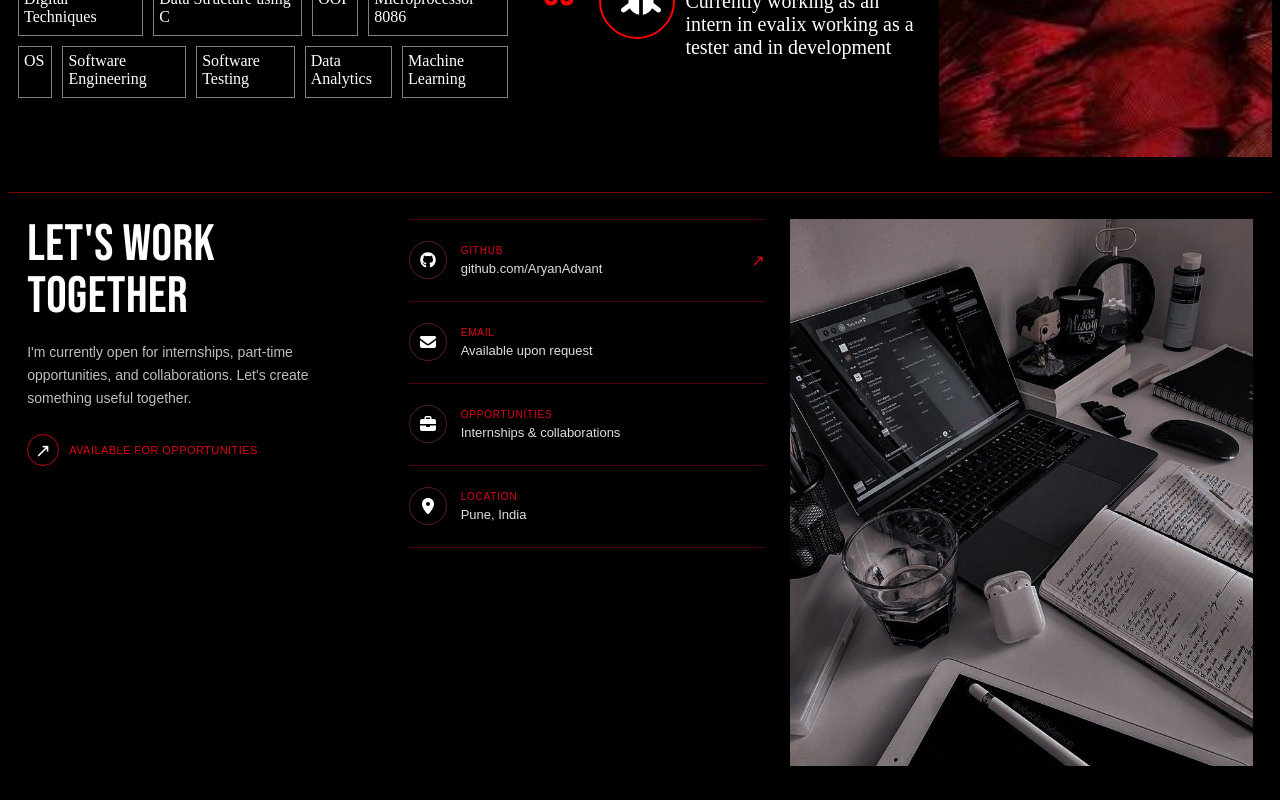
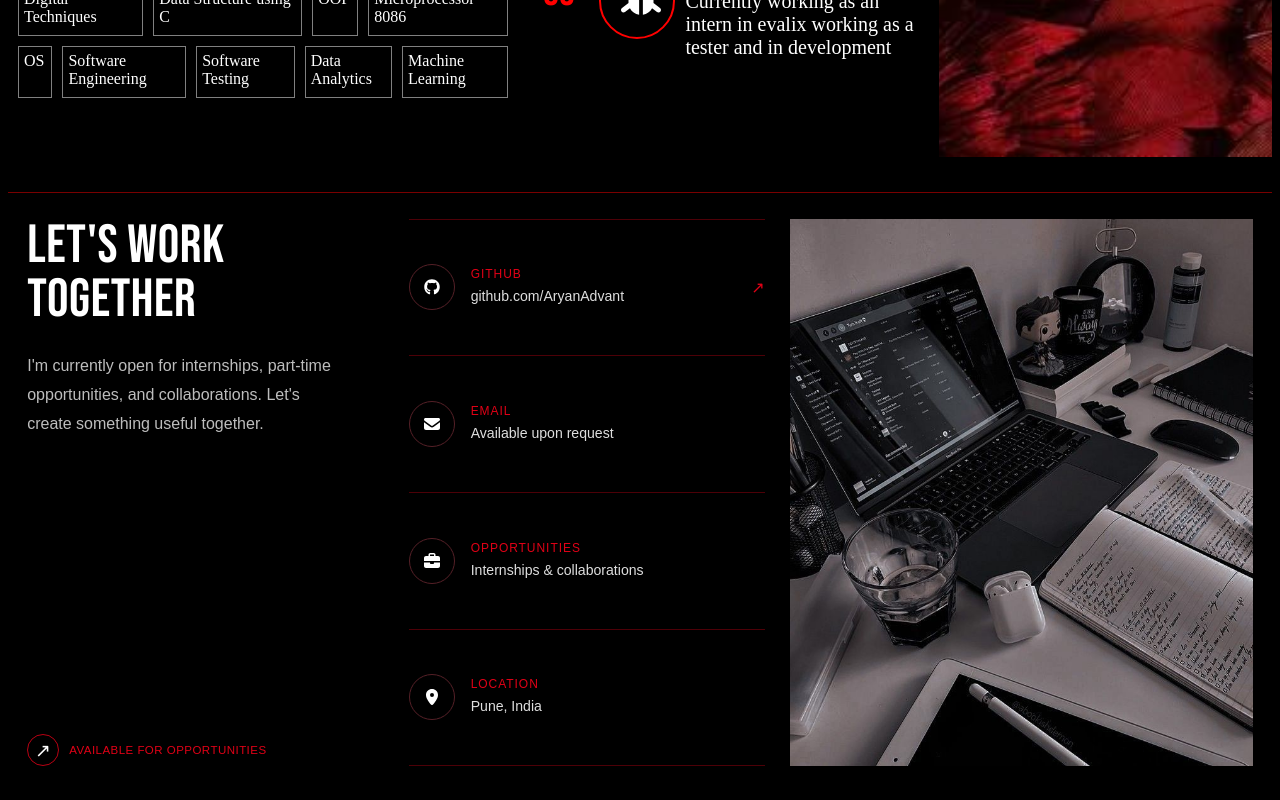
Before and after one commit to AryanAdvant/My-Portfolio, a React (Vite) app: page / in a window 1280 px wide. Shown: the part 2129-2929 px from the top of the page. Built offline with nearby package versions, Linux system fonts and the light colour scheme.

Commit message:
Scale work section content to laptop image height

```diff
--- a/src/styles.css
+++ b/src/styles.css
@@ -830,3 +830,58 @@ body{
     align-self: stretch;
     box-sizing: border-box;
 }
+
+
+/* Scale the work-section content to use the laptop image's height */
+@media (min-width: 901px) {
+    .work-intro {
+        display: flex;
+        flex-direction: column;
+        justify-content: space-between;
+    }
+
+    .work-title {
+        font-size: clamp(44px, 4.2vw, 68px);
+        margin-bottom: 24px;
+    }
+
+    .work-description {
+        font-size: clamp(16px, 1.25vw, 19px);
+        line-height: 1.8;
+        margin-bottom: auto;
+    }
+
+    .work-status {
+        margin-top: auto;
+        padding-top: 28px;
+        font-size: clamp(11px, 0.9vw, 14px);
+    }
+
+    .work-contact {
+        display: flex;
+        flex-direction: column;
+        justify-content: stretch;
+    }
+
+    .work-contact .contact-details {
+        flex: 1;
+        min-height: 0;
+        padding: 14px 0;
+        gap: 16px;
+    }
+
+    .work-contact .contact-icon {
+        flex-basis: 44px;
+        width: 44px;
+        height: 44px;
+    }
+
+    .work-contact .contact-label {
+        font-size: 12px;
+    }
+
+    .work-contact .contact-value {
+        font-size: clamp(14px, 1.1vw, 17px);
+        line-height: 1.5;
+    }
+}
```
